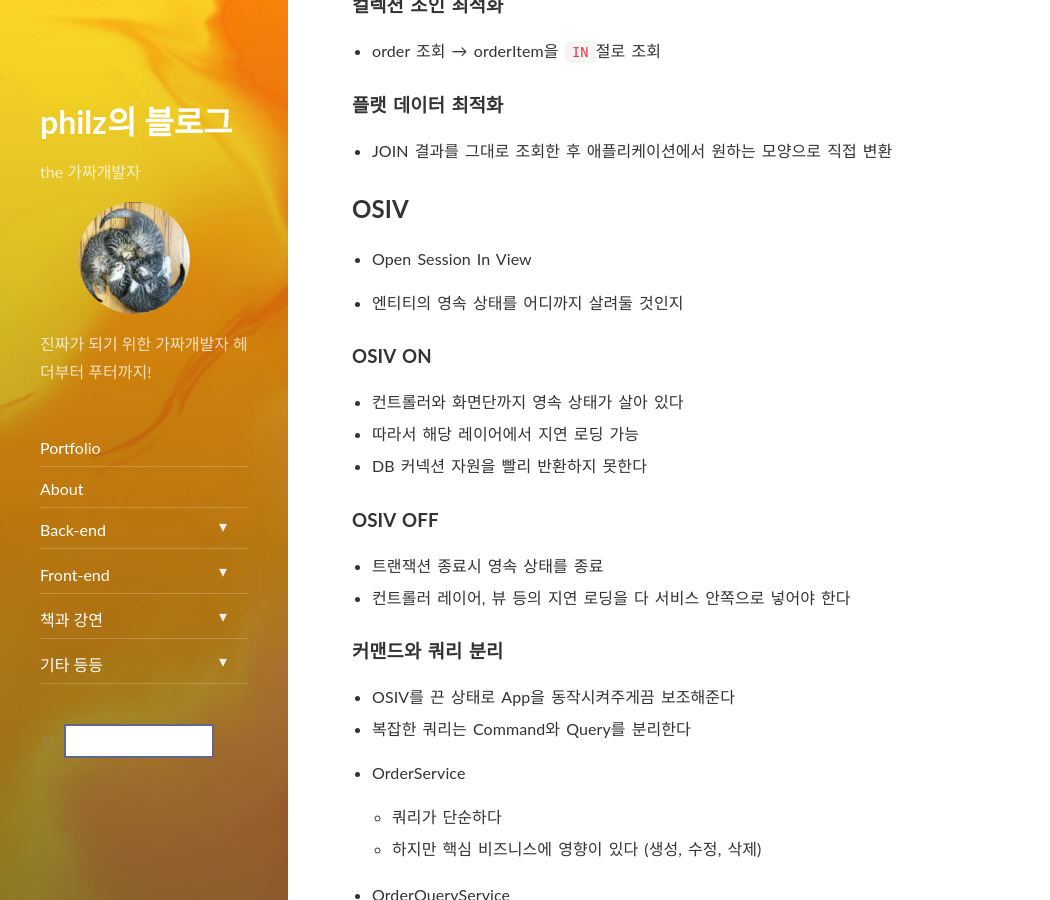
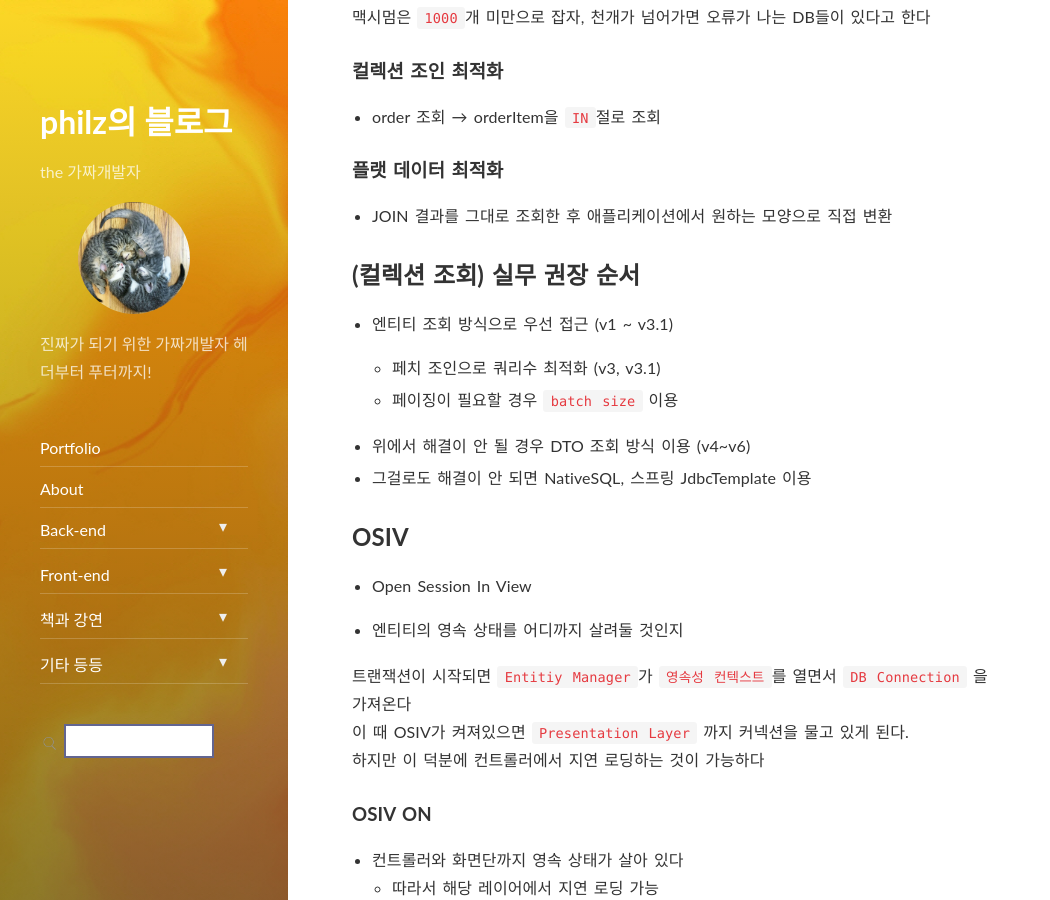
Before and after one commit to progress0407/progress0407.github.io, a Jekyll site: the page built from _posts/backend/jpa/2022-02-25-yhkim-jpa-app-part-two-2.md, in a window 1280 px wide and 900 px high, scrolled down 2565 px. Shown: the whole window, without its empty margins (0-1050 px from the left). Built offline with Jekyll 4.4.1, drawn with Linux system fonts in a browser that asks for light colours; nearby versions of some CDN libraries; some of the changed text lies outside the part shown.

Commit message:
활용2편 내용 정리 commit

```diff
--- a/_posts/backend/jpa/2022-02-25-yhkim-jpa-app-part-two-2.md
+++ b/_posts/backend/jpa/2022-02-25-yhkim-jpa-app-part-two-2.md
@@ -7,6 +7,8 @@ categories: backend
 tags: jpa
 comments: true
 ---
+
+# (Hibernate) 성능 최적화
 
 #### JPA에서는 그림과 같이 id가 같으면 동일한 객체로 취급된다
 
@@ -79,22 +81,39 @@ Order 클래스의 프로퍼티 `OrderItem` 위에 어노테이션을 걸어주
 
 - JOIN 결과를 그대로 조회한 후 애플리케이션에서 원하는 모양으로 직접 변환
 
+## (컬렉션 조회) 실무 권장 순서
+
+- 엔티티 조회 방식으로 우선 접근 (v1 ~ v3.1)
+
+  - 페치 조인으로 쿼리수 최적화 (v3, v3.1)
+  - 페이징이 필요할 경우 `batch size` 이용
+
+- 위에서 해결이 안 될 경우 DTO 조회 방식 이용 (v4~v6)
+- 그걸로도 해결이 안 되면 NativeSQL, 스프링 JdbcTemplate 이용
+
 ## OSIV
 
 - Open Session In View
 
 - 엔티티의 영속 상태를 어디까지 살려둘 것인지
 
+트랜잭션이 시작되면 `Entitiy Manager`가 `영속성 컨텍스트`를 열면서 `DB Connection` 을 가져온다
+이 때 OSIV가 켜져있으면 `Presentation Layer` 까지 커넥션을 물고 있게 된다.
+하지만 이 덕분에 컨트롤러에서 지연 로딩하는 것이 가능하다
+
 ### OSIV ON
 
 - 컨트롤러와 화면단까지 영속 상태가 살아 있다
-- 따라서 해당 레이어에서 지연 로딩 가능
+  - 따라서 해당 레이어에서 지연 로딩 가능
+  - 굳이 Query를 나누지 않아도 된다.
 - DB 커넥션 자원을 빨리 반환하지 못한다
 
 ### OSIV OFF
 
 - 트랜잭션 종료시 영속 상태를 종료
 - 컨트롤러 레이어, 뷰 등의 지연 로딩을 다 서비스 안쪽으로 넣어야 한다
+- 더 이상 컨트롤러에서 프록시 초기화가 안 된다 !
+  - `org.hibernate.LazyInitializationException: could not initialize proxy [jpa.app.shop.domain.Member#1] - no Session` 발생
 
 ### 커맨드와 쿼리 분리
 
```
Also changed, not shown: _posts/backend/jpa/2021-12-23-yhkim-jpa-03.md (+4 -0 lines), _posts/backend/jpa/2021-12-26-yhkim-jpa-04.md (+10 -0 lines), _posts/backend/jpa/2022-01-21-yhkim-jpa-10-1.md (+3 -0 lines), _posts/backend/java/2021-09-29-whiteship-java8.md (renamed from _posts/backend/java/2021-09-29-whiteship.md).
